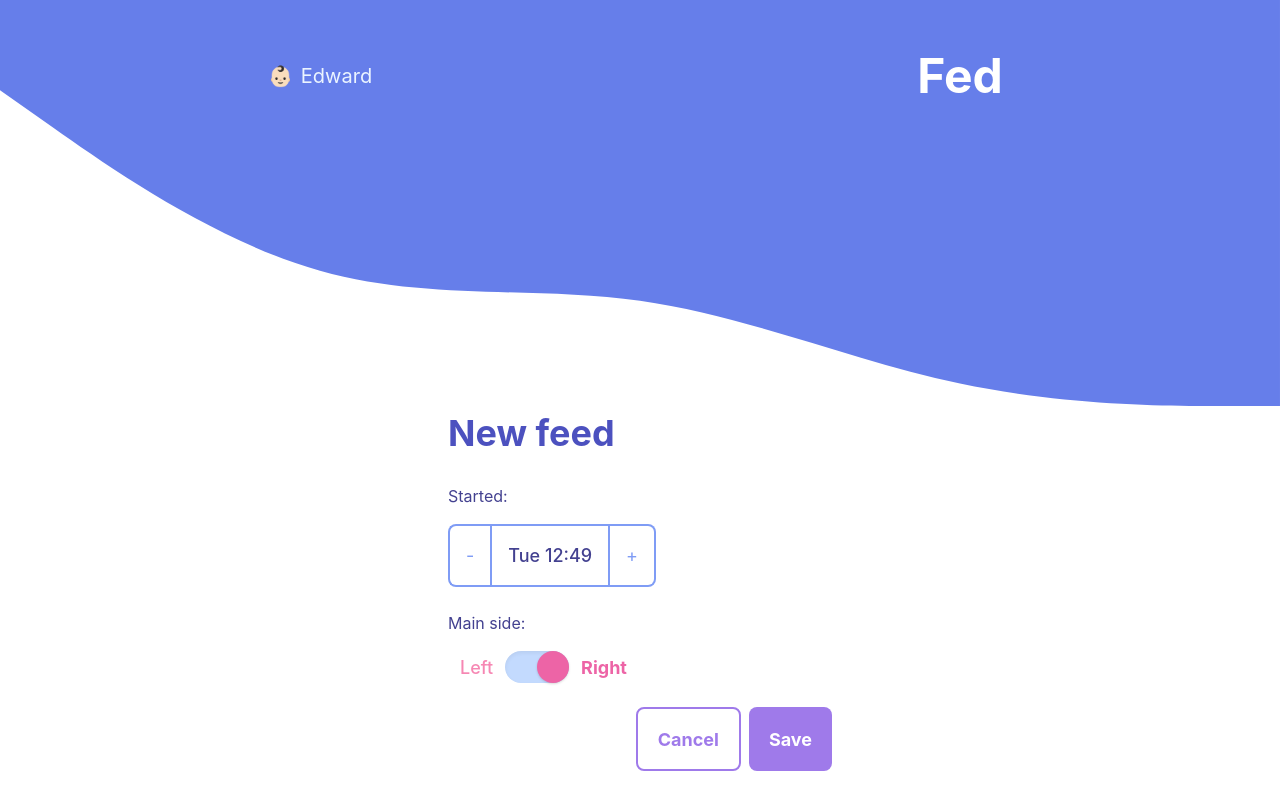
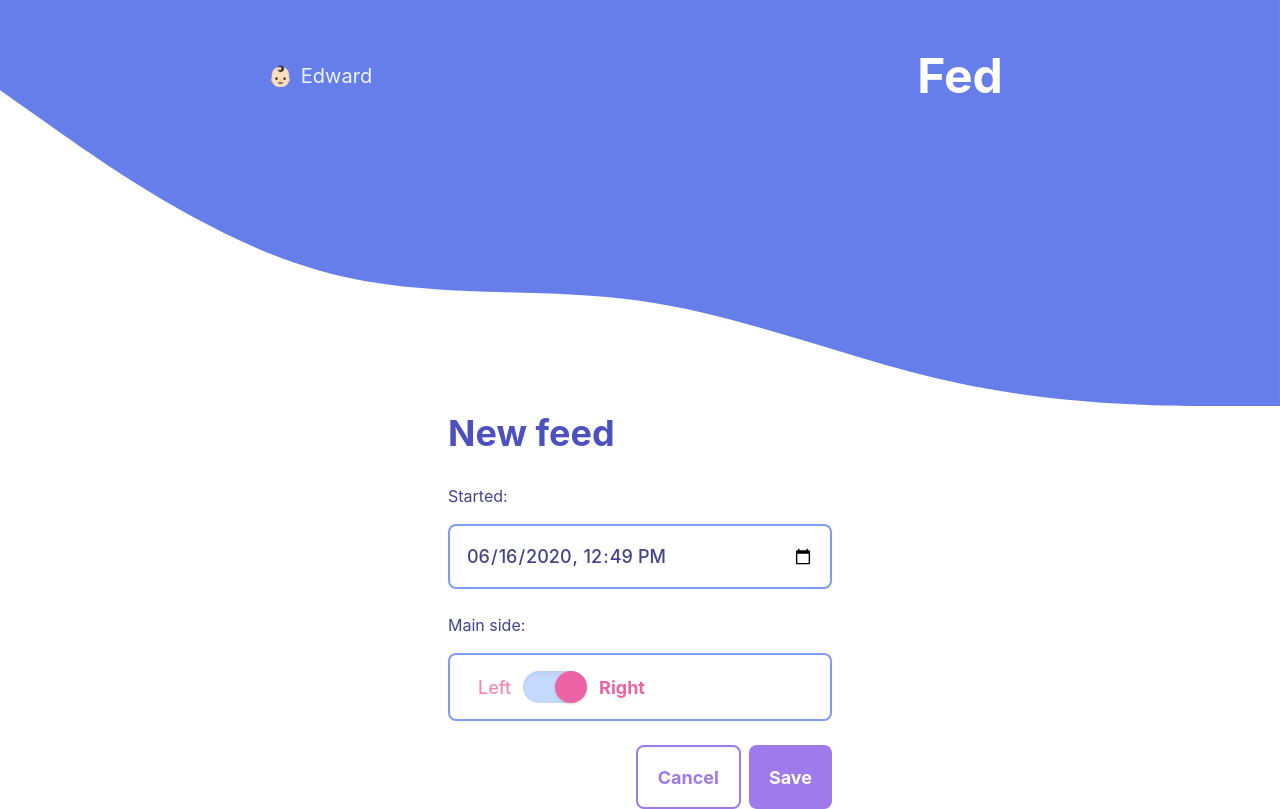
Before and after one commit to clbarrell/fed, a React (Create React App) app: page / in a window 1280 px wide. Both pictures are taken after a click on the button "New Feed". Built offline with nearby package versions, Linux system fonts and the light colour scheme; the HTML template or start-up script is replaced by a standard one.

Commit message:
Proper html5 time datetime-local input

```diff
--- a/src/components/NewActivityModal.tsx
+++ b/src/components/NewActivityModal.tsx
@@ -1,7 +1,6 @@
 import React, { useState } from "react";
 import Button from "./Button";
 import Checkbox from "./form/Checkbox";
-import { days } from "./Activity";
 
 export type NewActivityModalProps = {
   newFeed: (timestamp: number, activityType: string, mainSide: string) => void;
@@ -25,17 +24,9 @@ export const NewActivityModal: React.FC<NewActivityModalProps> = ({ newFeed, can
     setMainSide(otherSide[mainSide]);
   };
 
-  const tenMins = 1000 * 60 * 10;
-  const timeRound = (time, roundTo) => {
-    return Math.round(time / roundTo) * roundTo;
-  };
-
-  const incTimeOfFeed = () => {
-    setTimeOfFeed(new Date(timeRound(timeOfFeed.getTime() + 10 * 60000, tenMins)));
-  };
-
-  const decTimeOfFeed = () => {
-    setTimeOfFeed(new Date(timeRound(timeOfFeed.getTime() + -10 * 60000, tenMins)));
+  const handleTimeInputChange = (e) => {
+    console.log(e.target.value);
+    setTimeOfFeed(new Date(e.target.value));
   };
 
   return (
@@ -44,21 +35,13 @@ export const NewActivityModal: React.FC<NewActivityModalProps> = ({ newFeed, can
       <div>
         <p className="my-4">Started:</p>
         <div className="flex font-medium text-lg my-4">
-          <button
-            onClick={decTimeOfFeed}
-            className="px-4 py-4 border-2 border-r-0 border-indigo-400 text-indigo-400 rounded-l-lg hover:border-indigo-600 hover:text-indigo-600 hover:bg-indigo-200"
-          >
-            -
-          </button>
-          <span className="border-2 border-indigo-400 px-4 py-4">
-            {days[timeOfFeed.getDay()]} {timeOfFeed.toLocaleTimeString().substr(0, 5)}
-          </span>
-          <button
-            onClick={incTimeOfFeed}
-            className="px-4 py-4 border-2 border-l-0 border-indigo-400 text-indigo-400 rounded-r-lg hover:border-indigo-600 hover:text-indigo-600 hover:bg-indigo-200"
-          >
-            +
-          </button>
+          <input
+            type="datetime-local"
+            value={timeOfFeed.toISOString().substr(0, 16)}
+            onChange={handleTimeInputChange}
+            className="border-2 border-indigo-400 px-4 py-4 rounded-lg font-medium hover:bg-indigo-100 cursor-pointer w-full"
+            max={new Date().toISOString().substr(0, 16)}
+          />
         </div>
       </div>
       <div className="">
--- a/src/components/form/Checkbox.tsx
+++ b/src/components/form/Checkbox.tsx
@@ -15,7 +15,10 @@ export const Checkbox: React.FC<CheckboxProps> = ({
   labelRight = "",
 }) => {
   return (
-    <label htmlFor="mainSideCheckBox" className="flex items-center cursor-pointer">
+    <label
+      htmlFor="mainSideCheckBox"
+      className="flex items-center cursor-pointer border-2 border-indigo-400 px-4 py-4 rounded-lg"
+    >
       {/* <!-- label --> */}
       <div className={`ml-3 font-medium mr-3 text-lg ${!isChecked ? "font-bold text-pink-500" : "text-pink-400"}`}>
         {labelLeft}
```
